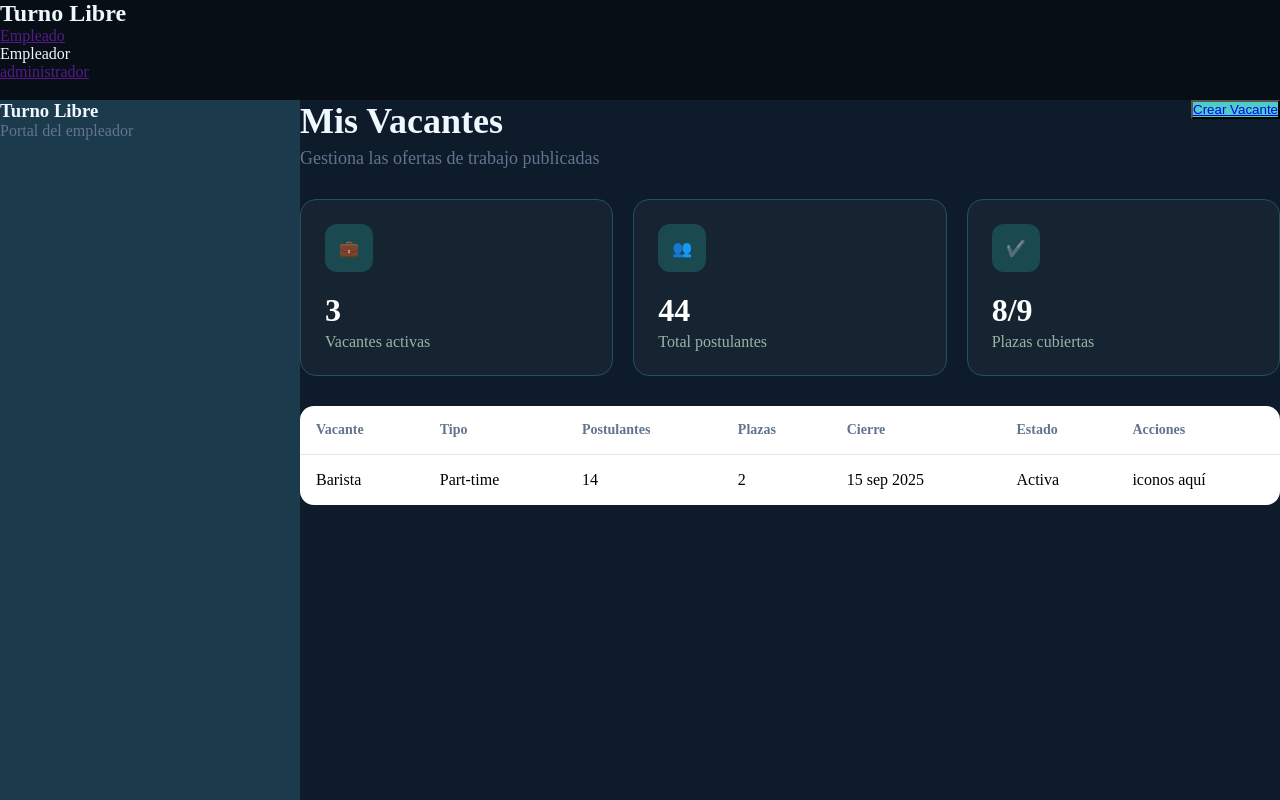
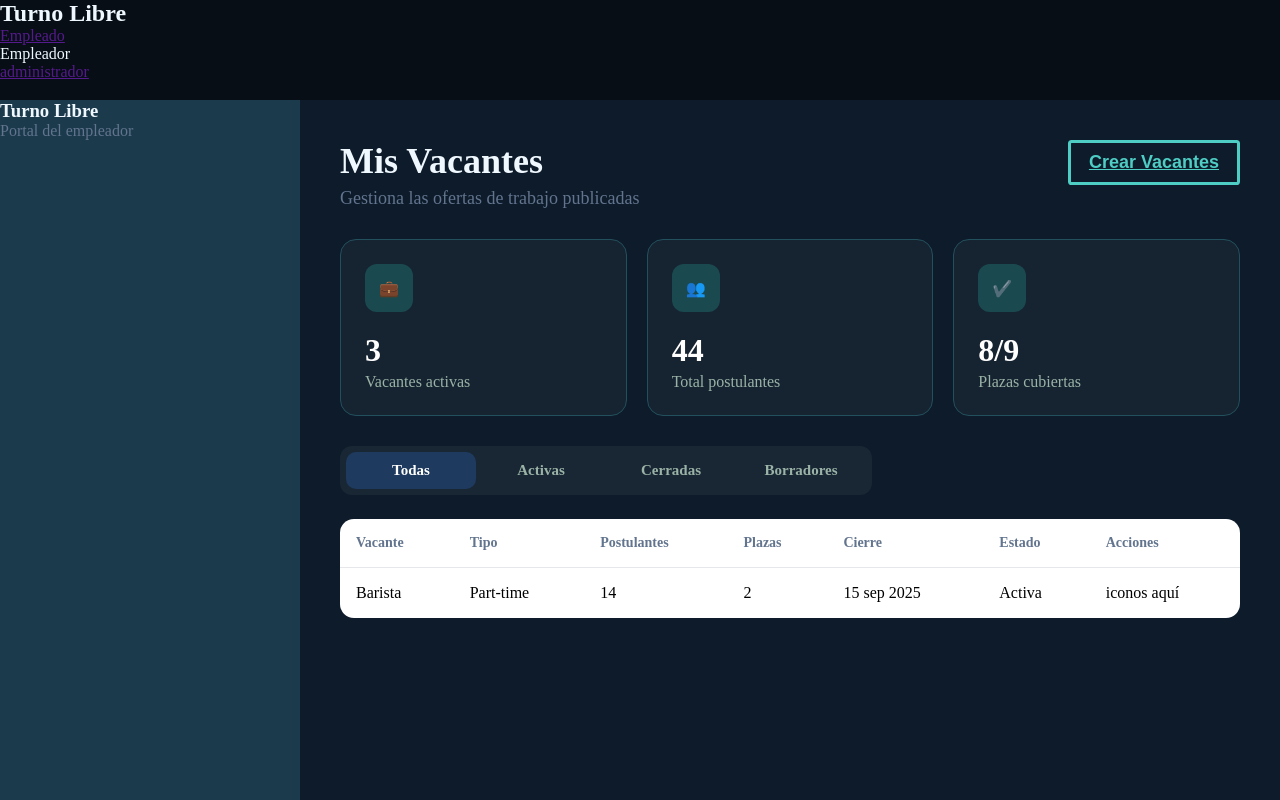
Before and after one commit to angie12332/Turno_Libre, a plain HTML site: page paginas/paginas de alexa/mis_vacantes.html in a window 1280 px wide. Drawn offline with Linux system fonts and the light colour scheme.

Commit message:
se actualizo el boton y se agrego el menu
se agrego un botón interactivo y también se agrego el menú para visualizar los estados de la tabla

```diff
--- a/CSS/cssAlexa/misVacantes.css
+++ b/CSS/cssAlexa/misVacantes.css
@@ -37,6 +37,7 @@ main {
     grid-area: principal;
     background-color: #0d1b2a;
     position: relative;
+    padding: 40px;
 }
 .encabezadoMain {
     font-size: 36px;
@@ -52,10 +53,61 @@ main {
     align-items: flex-start;
 }
 .boton_crearVacantes{
-    background-color: #4ecdc4;
-    text-decoration-color: aliceblue;
+    --c1: #202020;
+    --c2: #4ecdc4;
+    --size-letter: 18px;
+    padding: 0.5em 1em;
+    font-size: var(--size-letter);
 
+    background-color: transparent;
+    border: calc(var(--size-letter) / 6) solid var(--c2);
+    border-radius: 0.2em;
+    cursor: pointer;
+
+    overflow: hidden;
+    position: relative;
+    transition: 300ms cubic-bezier(0.83, 0, 0.17, 1);
+
+    & > .text {
+        font-weight: 700;
+        color: var(--c2);
+        position: relative;
+        z-index: 1;
+        transition: color 700ms cubic-bezier(0.83, 0, 0.17, 1);
+    }
 }
+
+.boton_crearVacantes::after {
+    content: "";
+
+    width: 0;
+    height: calc(300% + 1em);
+
+    position: absolute;
+    translate: -50% -50%;
+    inset: 50%;
+    rotate: 30deg;
+
+    background-color: var(--c2);
+    transition: 1000ms cubic-bezier(0.83, 0, 0.17, 1);
+}
+
+.boton_crearVacantes:hover {
+    & > .text {
+        color: var(--c1);
+    }
+    &::after {
+        width: calc(120% + 1em);
+    }
+}
+
+.boton_crearVacantes:active {
+    scale: 0.98;
+    filter: brightness(0.9);
+}
+
+
+
 .estadisticas {
     display: grid;
     grid-template-columns: 1fr 1fr 1fr;
@@ -93,6 +145,65 @@ main {
     margin-top: 4px;
 }
 
+.pestanas {
+    margin-bottom: 24px;
+}
+
+.glass-radio-group {
+    display: flex;
+    position: relative;
+    background: #192735;          /* fondo de la barra */
+    border-radius: 12px;
+    padding: 6px;
+    width: fit-content;
+}
+
+.glass-radio-group input {
+    display: none;
+}
+
+.glass-radio-group label {
+    display: flex;
+    align-items: center;
+    justify-content: center;
+    width: 130px;                 /* todos del mismo ancho */
+    padding: 10px 0;
+    font-size: 15px;
+    font-weight: 600;
+    color: #9bb3a6;               /* texto de las pestañas inactivas */
+    cursor: pointer;
+    position: relative;
+    z-index: 2;
+    transition: color 0.3s ease-in-out;
+}
+
+.glass-radio-group label:hover {
+    color: white;
+}
+
+.glass-radio-group input:checked + label {
+    color: white;
+}
+
+/* la barrita azul que se desliza */
+.glass-glider {
+    position: absolute;
+    top: 6px;
+    bottom: 6px;
+    left: 6px;
+    width: 130px;                 /* igual al ancho de cada label */
+    border-radius: 10px;
+    background: #1e3a5f;          /* azul de la pestaña activa */
+    z-index: 1;
+    transition: transform 0.4s ease-in-out;
+}
+
+#glass-todas:checked ~ .glass-glider      { transform: translateX(0); }
+#glass-activas:checked ~ .glass-glider    { transform: translateX(100%); }
+#glass-cerradas:checked ~ .glass-glider   { transform: translateX(200%); }
+#glass-borradores:checked ~ .glass-glider { transform: translateX(300%); }
+
+
 table {
     width: 100%;
     border-collapse: collapse;
--- a/paginas/paginas de alexa/mis_vacantes.html
+++ b/paginas/paginas de alexa/mis_vacantes.html
@@ -5,6 +5,7 @@
     <meta name="viewport" content="width=device-width, initial-scale=1.0">
     <title>Mis Vacantes</title>
     <link rel="stylesheet" href="../../CSS/cssAlexa/misVacantes.css">
+
 </head>
 <body>
     <header>
@@ -32,7 +33,10 @@
                 <p class="textoMain">Gestiona las ofertas de trabajo publicadas</p>
             </article>
             <article>
-                <button class="boton_crearVacantes"><a href="paginas/paginas de alexa/Crear_Vacante.html">Crear Vacante</a></button>
+                <button  class="boton_crearVacantes">
+                    <a class="text" href="paginas/paginas de alexa/Crear_Vacante.html">Crear Vacantes
+                    </a>
+                </button>
             </article>
         </section>
         <section class="estadisticas">
@@ -54,8 +58,22 @@
                 <p class="stat-texto">Plazas cubiertas</p>
             </article>
         </section>
-        <section>
+        <section class="pestanas">
+            <div class="glass-radio-group">
+                <input type="radio" name="plan" id="glass-todas" checked />
+                <label for="glass-todas">Todas</label>
 
+                <input type="radio" name="plan" id="glass-activas" />
+                <label for="glass-activas">Activas</label>
+
+                <input type="radio" name="plan" id="glass-cerradas" />
+                <label for="glass-cerradas">Cerradas</label>
+
+                <input type="radio" name="plan" id="glass-borradores" />
+                <label for="glass-borradores">Borradores</label>
+
+                <div class="glass-glider"></div>
+            </div>
         </section>
         <section class="tablaDeVacantes">
             <table>
```
